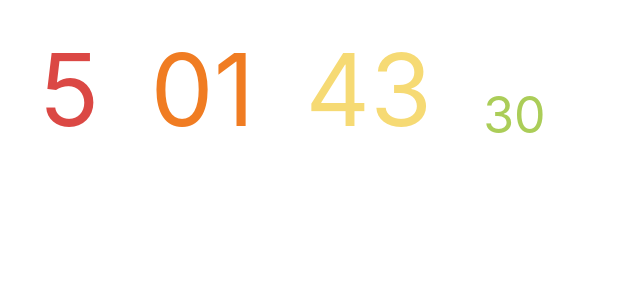
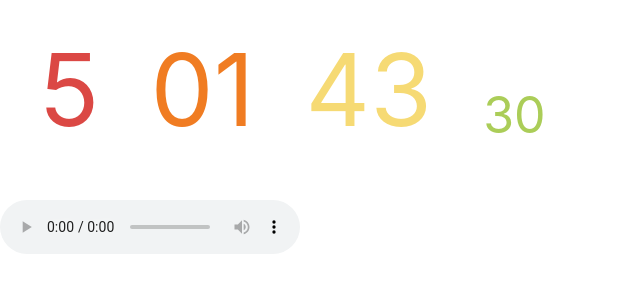
Before and after one commit to Marta7799/odliczanie-23.09.2023, a website: page timer.html in a window 1280 px wide. Shown: the whole page, without its empty margins (0-640 px from the left). Drawn offline with nearby package versions, Linux system fonts and the light colour scheme.

Commit message:
added audio

```diff
--- a/timer.html
+++ b/timer.html
@@ -18,6 +18,13 @@
       <div id="minutes"></div>
       <div id="seconds"></div>
     </div>
+    <audio
+      src="music/Book_Of_Love_Peter_Gabriel_Naijapals.mp3"
+      controls
+      autoplay
+      loop
+      preload="auto"
+    ></audio>
     <script src="js/timer.js" type="module"></script>
   </body>
 </html>
```
Also changed, not shown: readme.md, 1 other file.
